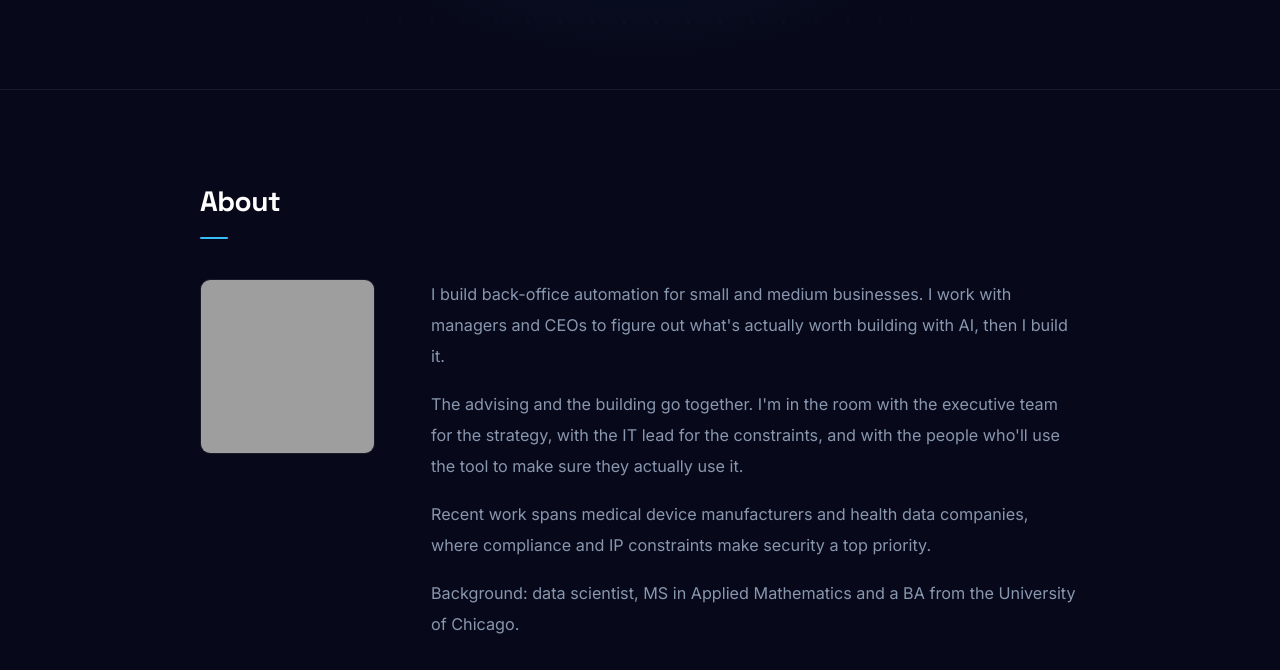
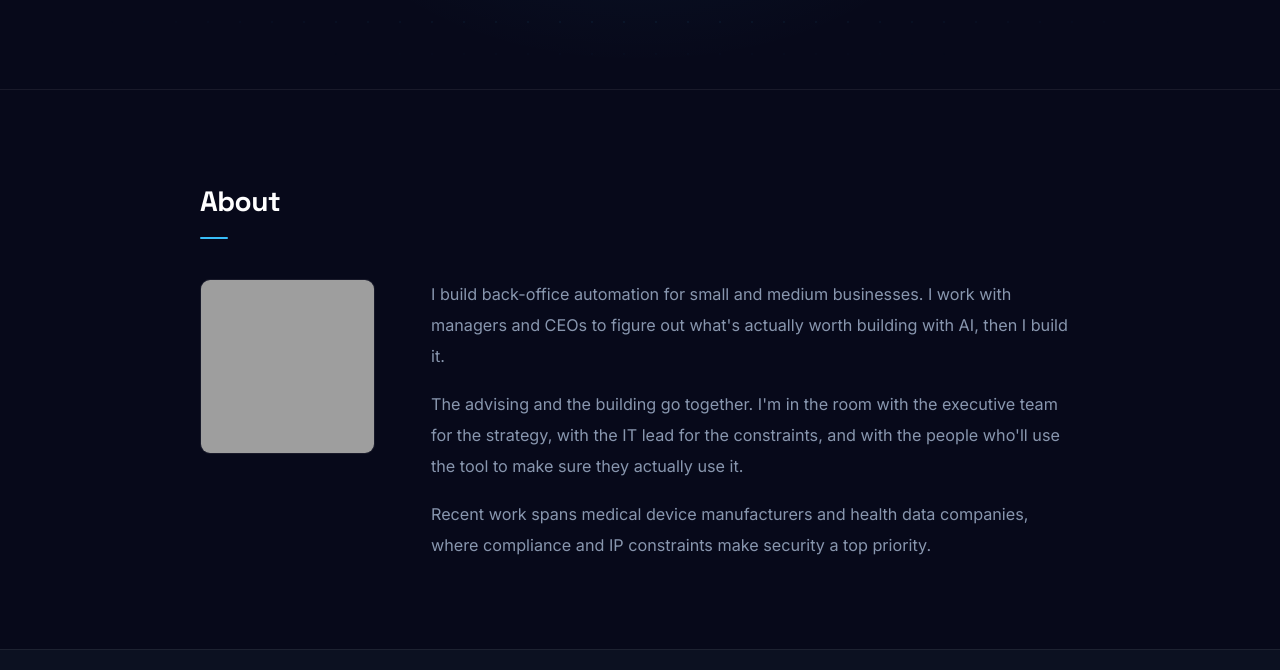
Before and after one commit to cdelannoy/l-optimist-site, a plain HTML site: page index.html in a window 1280 px wide. Shown: the part 282-952 px from the top of the page. Drawn offline with Linux system fonts and the light colour scheme; grey boxes are pictures that could not be loaded.

Commit message:
Remove the background line from About
Co-Authored-By: Claude Opus 5.5 <noreply@anthropic.com>

```diff
--- a/index.html
+++ b/index.html
@@ -45,9 +45,6 @@
           </p>
           <p>
             Recent work spans medical device manufacturers and health data companies, where compliance and IP constraints make security a top priority.
-          </p>
-          <p>
-            Background: data scientist, MS in Applied Mathematics and a BA from the University of Chicago.
           </p>
         </div>
       </div>
```
